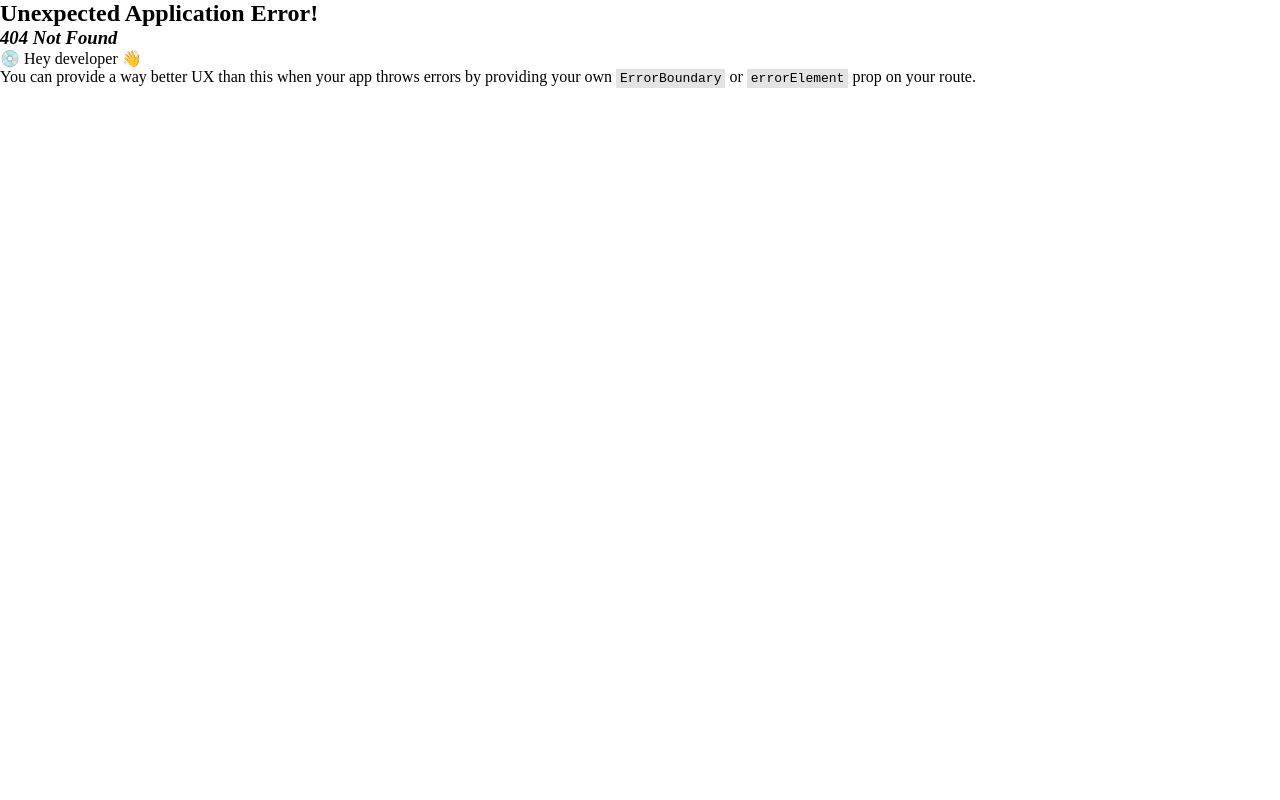
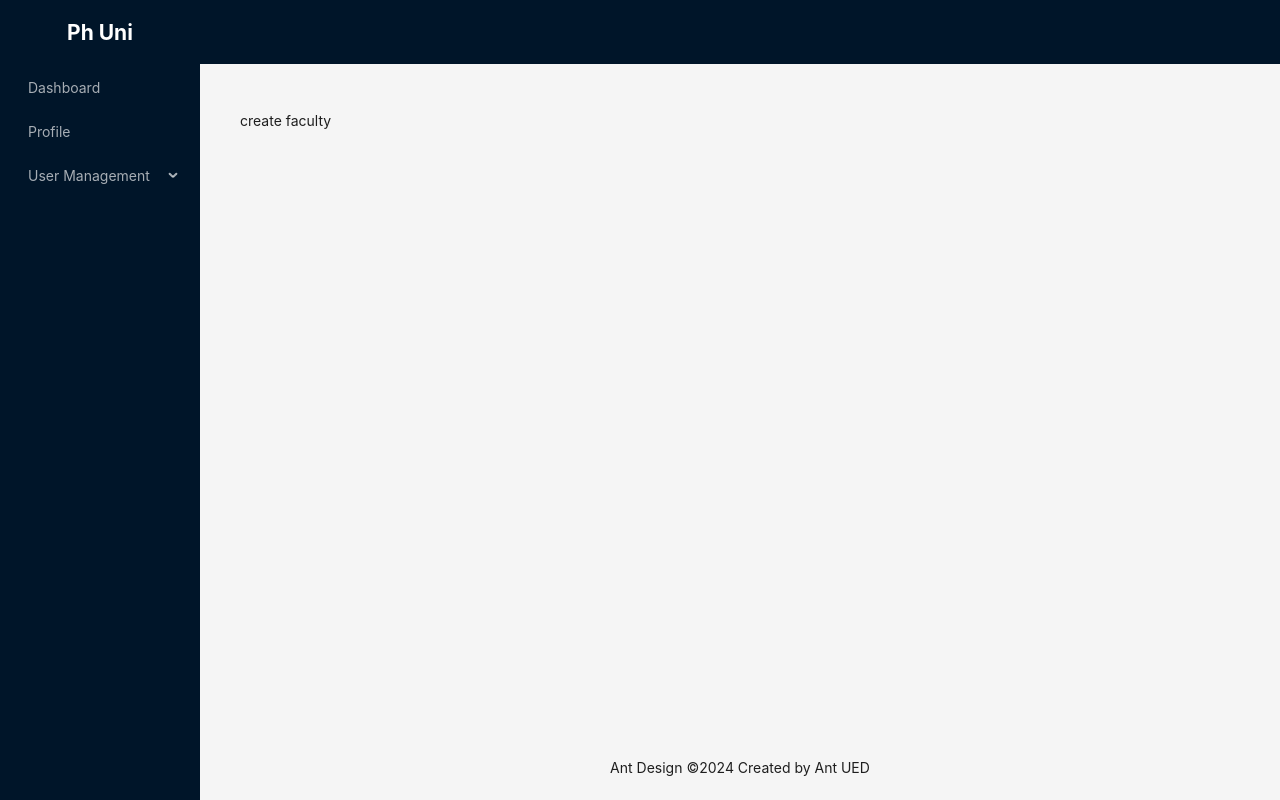
Before and after one commit to rakib-molla/ph-university-client, a React (Vite) app: page /admin/create-faculty in a window 1280 px wide. Before the commit this address had no page. Built offline with nearby package versions, Linux system fonts and the light colour scheme.

Commit message:
hard coded admin routes

```diff
--- a/src/components/layout/MainLayout.tsx
+++ b/src/components/layout/MainLayout.tsx
@@ -1,9 +1,8 @@
 import { Layout, Menu, MenuProps, } from 'antd';
 const { Header, Content, Footer, Sider } = Layout;
 
-import { UploadOutlined, UserOutlined, VideoCameraOutlined } from '@ant-design/icons';
-import { createElement } from 'react';
-import { Outlet } from 'react-router-dom';
+
+import { NavLink, Outlet } from 'react-router-dom';
 
 const items: MenuProps['items'] = [
    {
@@ -14,18 +13,23 @@ const items: MenuProps['items'] = [
       key: '2',
       label: 'Profile',
    },
+
    {
       key: '3',
       label: 'User Management',
       children:[
          {
-            key: '31',
-            label: 'Create Admin',
+            key: 'Create Admin',
+            label: <NavLink to={'/admin/create-admin'}>Create Admin</NavLink>,
          },
          {
-            key: '32',
-            label: 'Create Student'
-         }
+            key: 'Create Faculty',
+            label: <NavLink to={'/admin/create-faculty'}>Create Faculty</NavLink>,
+         },
+         {
+            key: 'Create Student',
+            label: <NavLink to={'/admin/create-student'}>Create Student</NavLink>,
+         },
       ]
    }
 ]
--- a/src/pages/admin/AdminDashboard.tsx
+++ b/src/pages/admin/AdminDashboard.tsx
@@ -1,4 +1,4 @@
-import React from 'react';
+
 
 const AdminDashboard = () => {
    return (
--- /dev/null
+++ b/src/pages/admin/CreateAdmin.tsx
@@ -0,0 +1,11 @@
+
+
+const CreateAdmin = () => {
+   return (
+      <div>
+         create admin
+      </div>
+   );
+};
+
+export default CreateAdmin;
--- /dev/null
+++ b/src/pages/admin/CreateFaculty.tsx
@@ -0,0 +1,11 @@
+
+
+const CreateFaculty = () => {
+   return (
+      <div>
+         create faculty
+      </div>
+   );
+};
+
+export default CreateFaculty;
--- /dev/null
+++ b/src/routes/admin.routes.tsx
@@ -0,0 +1,96 @@
+import { ReactNode } from "react";
+import AdminDashboard from "../pages/admin/AdminDashboard";
+import CreateAdmin from "../pages/admin/CreateAdmin";
+import CreateFaculty from "../pages/admin/CreateFaculty";
+import CreateStudent from "../pages/admin/CreateStudent";
+
+type TRoute = {
+   path: string,
+   element: ReactNode,
+}
+
+ const adminPaths = [
+   {
+      name: 'Dashboard',
+      path: '/admin/dashboard',
+      element: <AdminDashboard/>
+   },
+   {
+      name: 'User Management',
+      children:[
+         {
+            name: 'Create Admin',
+            path: '/admin/create-admin',
+            element: <CreateAdmin/>
+         },
+         {
+            name: 'Create Faculty',
+            path: '/admin/create-faculty',
+            element: <CreateFaculty/>
+         },
+         {
+            name: 'Create Student',
+            path: '/admin/create-student',
+            element: <CreateStudent/>
+         }
+      ]
+   },
+
+   {
+      name: 'Course Management',
+      children:[
+         {
+            name: 'Offered Course',
+            path: '/admin/offered-course',
+            element: <CreateAdmin/>
+         },
+      ]
+   }
+]
+
+// pragmatical way
+export const adminRoutes = adminPaths.reduce((acc: TRoute[], item)=>{
+   if(item.path && item.element){
+      acc.push({
+         path: item.path,
+         element: item.element,
+      })
+   }
+
+   if(item.children){
+      item.children.forEach((child)=>{
+         acc.push({
+            path: child.path,
+            element: child.element,
+         })
+      })
+   }
+
+   return acc;
+},[])
+
+
+// hard coded
+
+// export const adminPaths = [
+//    {
+//       index: true,
+//       element: <AdminDashboard/>
+//    },
+//    {
+//       path: 'dashboard',
+//       element: <AdminDashboard/>
+//    },
+//    {
+//       path: 'create-admin',
+//       element: <CreateAdmin/>
+//    },
+//    {
+//       path: 'create-faculty',
+//       element: <CreateFaculty/>
+//    },
+//    {
+//       path: 'create-student',
+//       element: <CreateStudent/>
+//    },
+// ]
--- a/src/routes/routes.tsx
+++ b/src/routes/routes.tsx
@@ -1,11 +1,8 @@
 import { createBrowserRouter } from "react-router-dom";
 import App from "../App";
-import About from "../pages/About";
 import Login from "../pages/Login";
 import Register from "../pages/Register";
-import Contact from './../pages/Contact';
-import AdminDashboard from "../pages/admin/AdminDashboard";
-import CreateStudent from "../pages/admin/CreateStudent";
+import { adminRoutes } from "./admin.routes";
 
 
 
@@ -13,35 +10,12 @@ const router = createBrowserRouter([
    {
       path: '/',
       element: <App/>,
-      children:[
-         {
-            path: 'about',
-            element: <About/>
-         },
-         {
-            path: 'contact',
-            element: <Contact/>
-         }
-      ]
    },
 
    {
       path: '/admin',
       element: <App/>,
-      children:[
-         {
-            index: true,
-            element: <AdminDashboard/>
-         },
-         {
-            path: 'dashboard',
-            element: <AdminDashboard/>
-         },
-         {
-            path: 'create-student',
-            element: <CreateStudent/>
-         }
-      ]
+      children: adminRoutes
    },
 
    {
```
Also changed, not shown: src/components/layout/AdminLayout.tsx (deleted, +0 -10 lines).
